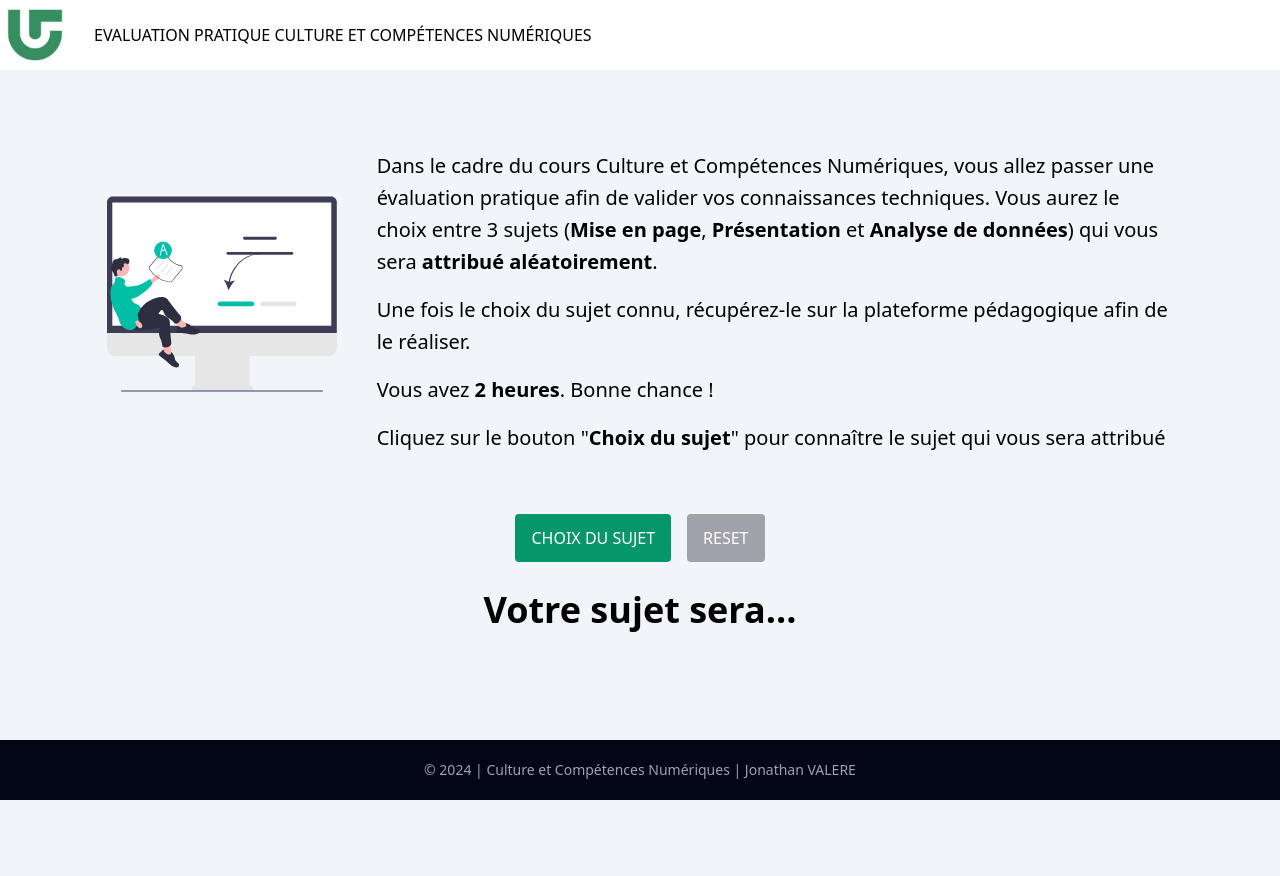
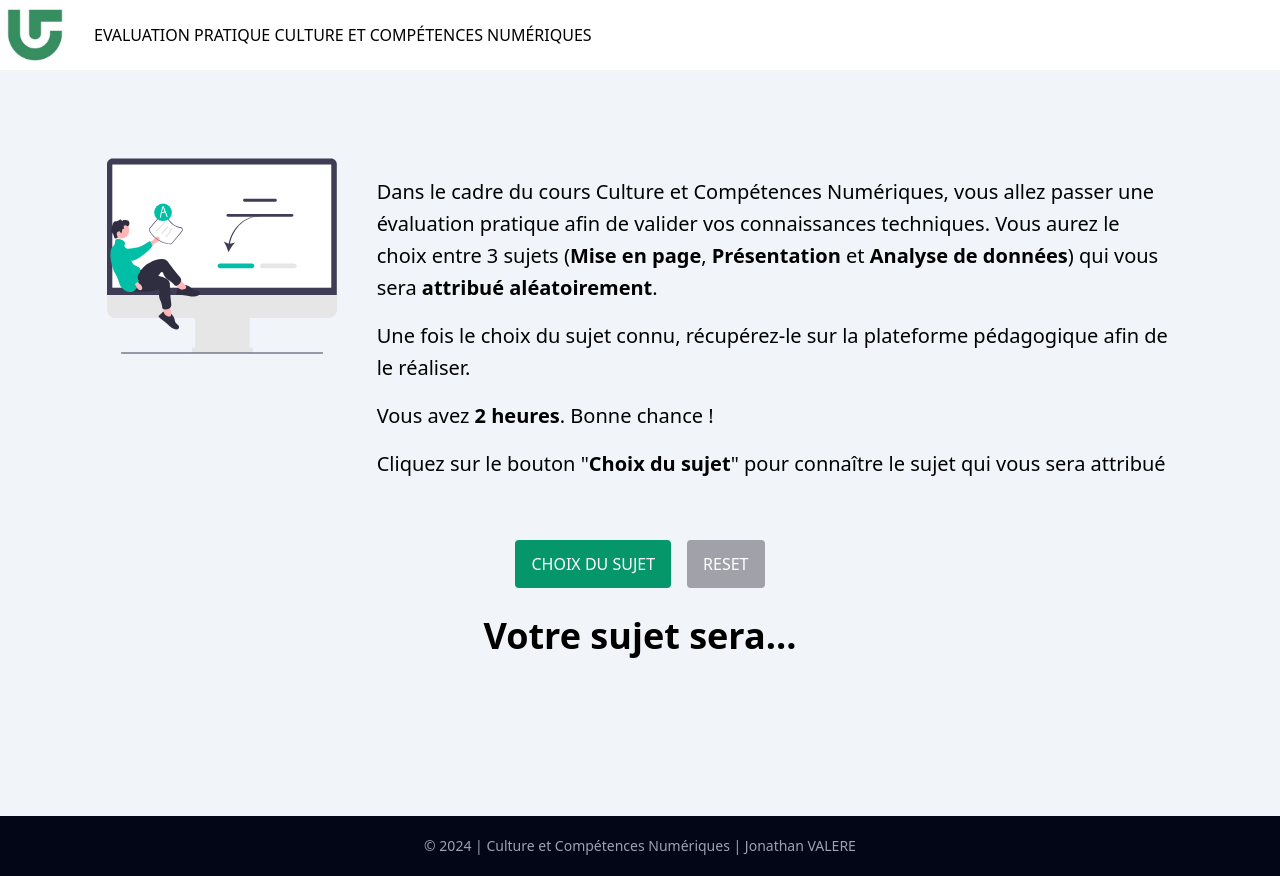
Before and after one commit to jonathanValere/random-work-app, a React (Vite) app: page / in a window 1280 px wide. Before the commit the page ends 800 px from the top, so only its background shows below. Built offline with nearby package versions, Linux system fonts and the light colour scheme; the HTML template or start-up script is replaced by a standard one.

Commit message:
position header and footer modified

```diff
--- a/src/components/Description.jsx
+++ b/src/components/Description.jsx
@@ -5,7 +5,7 @@ export default function Description() {
     <div className="text-xl leading-8 py-8 font-sans flex gap-10">
       <img className="" src={ImgTest} width={230} />
       <div>
-        <p className="my-4">
+        <p className="my-4 mt-36">
           Dans le cadre du cours Culture et Compétences Numériques, vous allez
           passer une évaluation pratique afin de valider vos connaissances
           techniques. Vous aurez le choix entre 3 sujets (
--- a/src/components/Footer.jsx
+++ b/src/components/Footer.jsx
@@ -1,6 +1,6 @@
 export default function Footer() {
   return (
-    <footer className="bg-slate-950 text-gray-400 text-center p-5 fixed bottom-0 w-full font-thin font-sans text-sm">
+    <footer className="bg-slate-950 text-gray-400 text-center p-5 w-full font-thin font-sans text-sm">
       © 2024 | Culture et Compétences Numériques | Jonathan VALERE
     </footer>
   );
--- a/src/components/RandomCom.jsx
+++ b/src/components/RandomCom.jsx
@@ -44,7 +44,7 @@ export default function RandomCom() {
           stiffness: 260,
           damping: 20,
         }}
-        className="text-4xl text-center mt-7 mb-36 font-bold font-sans"
+        className="text-4xl text-center mt-7 mb-40 font-bold font-sans"
       >
         {sujet}
       </motion.p>
--- a/src/components/Title.jsx
+++ b/src/components/Title.jsx
@@ -2,7 +2,7 @@ import Logo from "../assets/images/logo.jpeg";
 
 export default function Title({ name }) {
   return (
-    <header className="flex flex-row items-center bg-white mb-8">
+    <header className="flex flex-row items-center bg-white mb-8 fixed w-full">
       <img
         src={Logo}
         title="Logo Université de Guyane"
```
